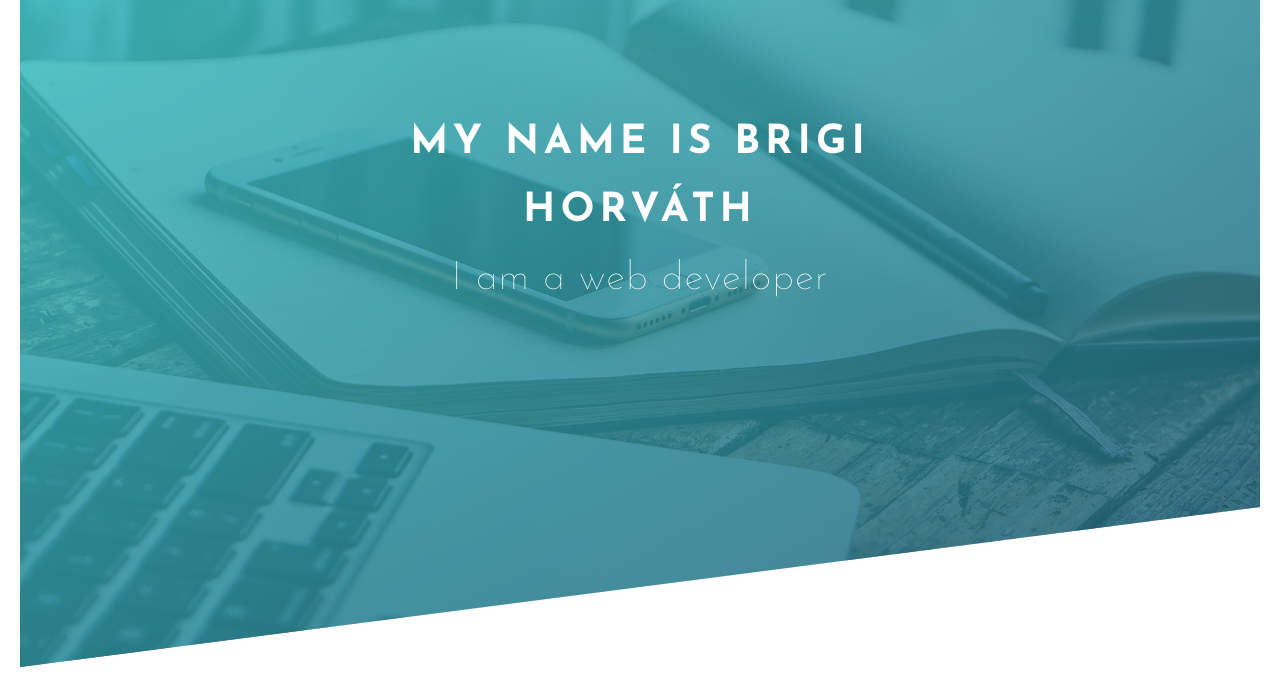
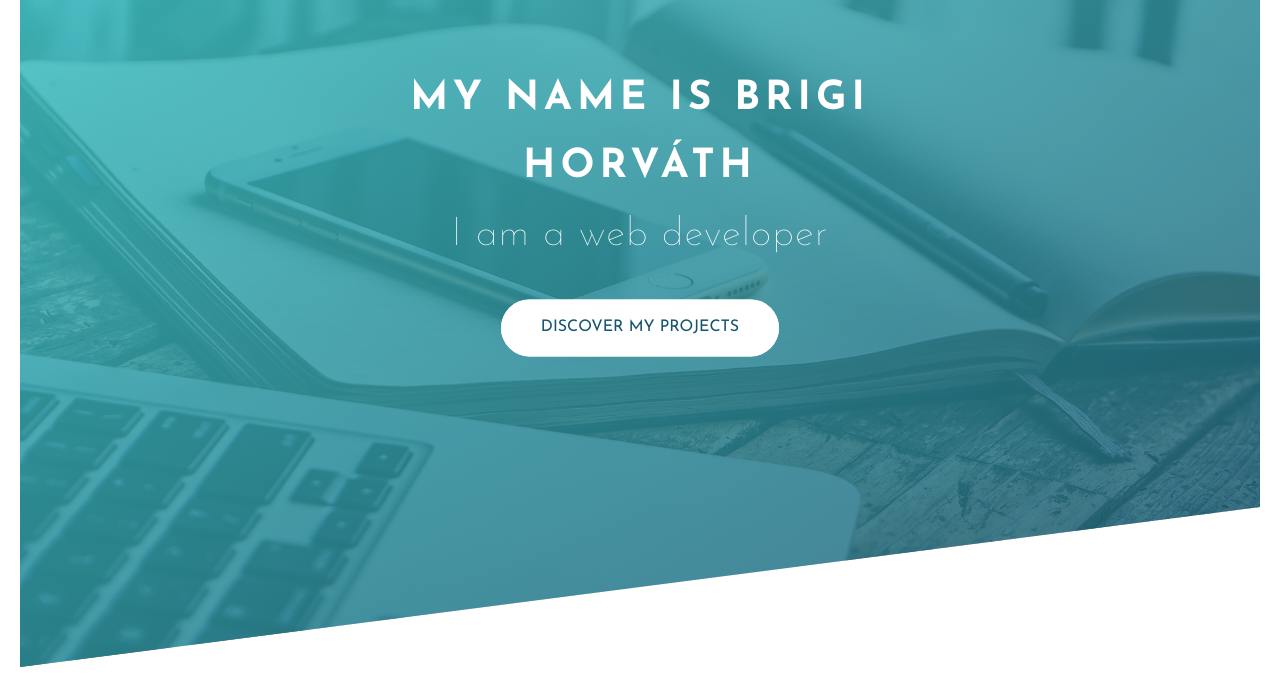
Before and after one commit to brigihorvath/AdvancedCSSPractice, a plain HTML site: page index.html in a window 1280 px wide. Shown: the part 113-800 px from the top of the page. Drawn offline with Linux system fonts and the light colour scheme.

Commit message:
header button

```diff
--- a/css/styles.css
+++ b/css/styles.css
@@ -47,6 +47,7 @@
 	top: 40%;
 	left: 50%;
 	transform: translate(-50%, -50%);
+	text-align: center;
 }
 
 .heading-primary {
@@ -57,6 +58,7 @@
 	* no one knows why. Backface-visibility helps.
 	*/
 	backface-visibility: hidden;
+	margin-bottom: 30px;
 
 }
 
@@ -80,6 +82,65 @@
 	letter-spacing: 1px;
 	animation: moveInRight 1s ease-in;
 
+}
+
+.btn:link,
+.btn:visited {
+	text-transform: uppercase;
+	text-decoration: none;
+	border-radius: 100px;
+	transition: all .2s;
+	position: relative;
+}
+
+
+.btn:hover {
+	transform: translateY(-3px);
+	/*box-shadow: X, Y, blur color;*/
+	box-shadow: 0 10px 20px rgba(0,0,0,.2);
+}
+
+.btn:active {
+	transform: translateY(-1px);
+	box-shadow: 0 5px 10px rgba(0,0,0,.2);
+
+}
+
+.btn-white {
+	background-color: #ffffff;
+	color: rgb(20, 84, 109);
+	padding: 15px 40px;
+	display: inline-block;
+}
+
+.btn::after {
+	content: "";
+	display: inline-block;
+	height: 100%;
+	width: 100%;
+	border-radius: 100px;
+	position: absolute;
+	top: 0;
+	left: 0;
+	z-index: -1;
+	transition: all .4s;
+}
+
+.btn-white::after {
+	background-color: #ffffff;
+}
+
+.btn:hover::after {
+	/*double size*/
+	transform: scaleX(1.4) scaleY(1.6);
+	opacity: 0;
+}
+
+.btn-animated {
+	/*animation-name, animation-duration, animation-direction, animation-delay*/
+	animation: moveInBottom .5s ease-out .75s;
+	/*automatically set the zero position of the animation. This way the button won't show before the animation*/
+	animation-fill-mode: backwards;
 }
 
 /*ANIMATIONS*/
@@ -117,3 +178,17 @@
 	}
 
 }
+
+@keyframes moveInBottom {
+	0% {
+		opacity: 0;
+		transform: translateY(30px);
+	}
+
+	100% {
+		opacity: 1;
+		/*to move exactly the same location, where it is defined*/
+		transform: translate(0);
+	}
+
+}
--- a/index.html
+++ b/index.html
@@ -19,6 +19,7 @@
 					<span class="heading-primary-main">My name is Brigi Horváth</span>
 					<span class="heading-primary-sub">I am a web developer</span>
 				</h1>
+				<a href="#" class="btn btn-white btn-animated">Discover my projects</a>
 			</div>
 
 		</header>
```
